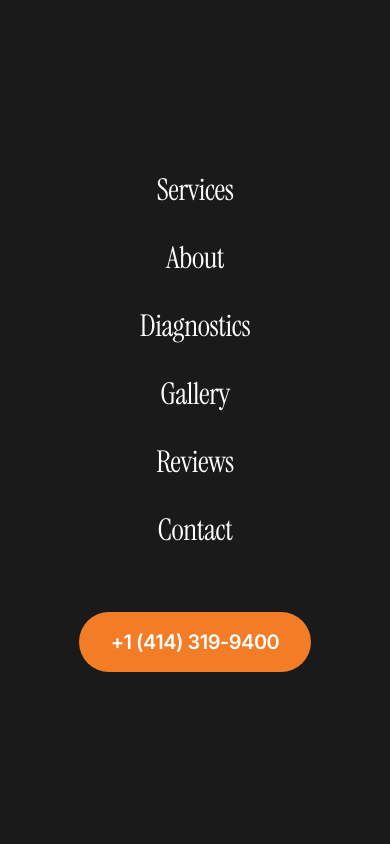
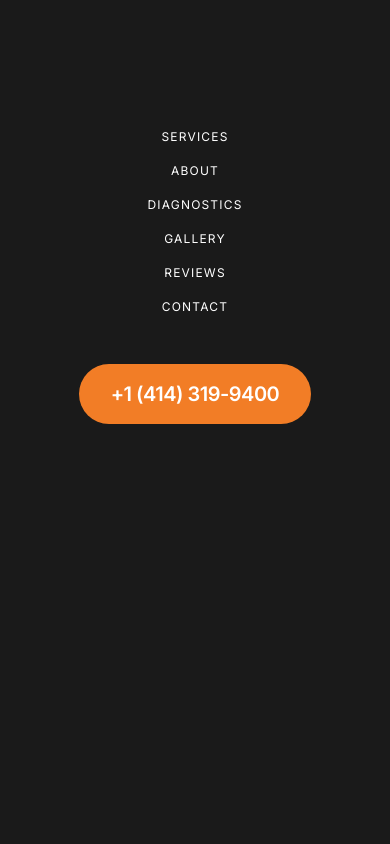
Before and after one commit to Ux-Geek/Astro-Site, a React (Vite) app: page / in a window 390 px wide. Both pictures are taken after a click on the button 342 px from the left and 56 px from the top of the page. Shown: the top 844 px of the page. Built offline with nearby package versions, Linux system fonts and the light colour scheme.

Commit message:
feat: add scroll-triggered FloatingCTA component and update mobile menu styling

```diff
--- a/src/App.tsx
+++ b/src/App.tsx
@@ -10,6 +10,7 @@ import {
   BookingCTA,
   Footer
 } from "./components";
+import { FloatingCTA } from "./components/mobile/FloatingCTA";
 
 export default function App() {
   const [isLoaded, setIsLoaded] = useState(false);
@@ -31,6 +32,7 @@ export default function App() {
       <Reviews />
       <BookingCTA />
       <Footer />
+      <FloatingCTA />
     </main>
   );
 }
--- /dev/null
+++ b/src/components/mobile/FloatingCTA.tsx
@@ -0,0 +1,23 @@
+import { motion, useScroll, useTransform } from "motion/react";
+import { Phone } from "lucide-react";
+
+export const FloatingCTA = () => {
+  const { scrollY } = useScroll();
+  const opacity = useTransform(scrollY, [300, 500], [0, 1]);
+  const y = useTransform(scrollY, [300, 500], [20, 0]);
+
+  return (
+    <motion.div
+      style={{ opacity, y }}
+      className="fixed bottom-8 left-1/2 -translate-x-1/2 z-[100] w-[calc(100%-48px)] max-w-sm"
+    >
+      <a
+        href="tel:+14143199400"
+        className="flex items-center justify-center gap-3 bg-brand-orange text-white px-8 py-5 rounded-full font-bold shadow-2xl shadow-brand-orange/40 backdrop-blur-md border border-white/20 active:scale-95 transition-transform"
+      >
+        <Phone className="w-5 h-5 fill-white" />
+        <span className="text-lg">Call Now: +1 (414) 319-9400</span>
+      </a>
+    </motion.div>
+  );
+};
--- a/src/components/mobile/MobileMenu.tsx
+++ b/src/components/mobile/MobileMenu.tsx
@@ -22,7 +22,7 @@ export const MobileMenu = () => {
             initial={{ opacity: 0, x: 100 }}
             animate={{ opacity: 1, x: 0 }}
             exit={{ opacity: 0, x: 100 }}
-            className="fixed inset-0 bg-deep-charcoal text-white flex flex-col items-center justify-center gap-8 z-50"
+            className="fixed inset-0 bg-deep-charcoal text-white flex flex-col items-center pt-32 gap-4 z-50"
           >
             {navItems.map((item, idx) => (
               <motion.a
@@ -32,7 +32,7 @@ export const MobileMenu = () => {
                 animate={{ opacity: 1, y: 0 }}
                 transition={{ delay: idx * 0.1 }}
                 onClick={() => setIsOpen(false)}
-                className="text-3xl font-serif hover:text-brand-orange transition-colors"
+                className="text-[12px] uppercase tracking-widest font-normal hover:text-brand-orange transition-colors"
               >
                 {item}
               </motion.a>
```
